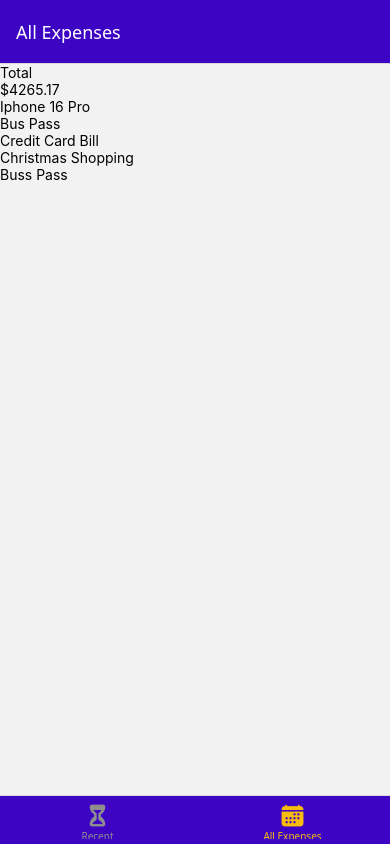
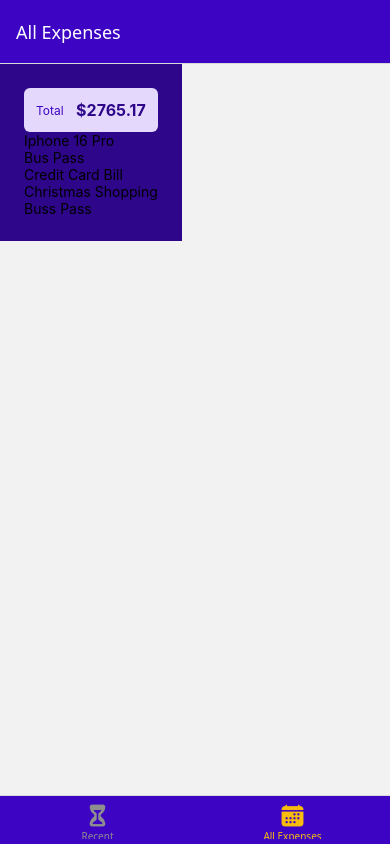
Before and after one commit to snadi043/EXPENSE-CALCULATOR, a React Native app: screen /AllExpenses in a window 390 px wide. Built offline with nearby package versions, Linux system fonts and the light colour scheme.

Commit message:
Applied styles to the ExpenseOutput and ExpenseSummary components to visually enhance the application.

```diff
--- a/components/ExpensesOutput/ExpenseOutput.js
+++ b/components/ExpensesOutput/ExpenseOutput.js
@@ -1,6 +1,7 @@
 import { StyleSheet,View } from "react-native";
 import ExpenseSummary from "./ExpenseSummary";
 import ExpenseList from './ExpenseList';
+import { GlobalColors } from "../../constants/colors";
 
 function ExpenseOutput({expense, period}){
     const Dummy_expense = [
@@ -31,12 +32,12 @@ function ExpenseOutput({expense, period}){
         {
             id: 'e5',
             description: 'Buss Pass',
-            amount: 1699.99,
+            amount: 199.99,
             data: new Date('2024-12-05'),
         }
     ]
     return (
-        <View>
+        <View style={styles.container}>
             <ExpenseSummary expense={Dummy_expense} expensesPeriod={period}/>
             <ExpenseList expenses={Dummy_expense}/>
         </View>
@@ -45,5 +46,9 @@ function ExpenseOutput({expense, period}){
 export default ExpenseOutput;
 
 const styles= StyleSheet.create({
-
+    container:{
+        flex: 1,
+        backgroundColor: GlobalColors.colors.primary700,
+        padding: 24,
+    }
 })
--- a/components/ExpensesOutput/ExpenseSummary.js
+++ b/components/ExpensesOutput/ExpenseSummary.js
@@ -1,16 +1,34 @@
 import { View, Text, StyleSheet } from "react-native";
+import { GlobalColors } from "../../constants/colors";
 
 function ExpenseSummary({expense, expensesPeriod}){
     const expenseTotal = expense.reduce((sum, currentExpense) => { return sum + currentExpense.amount}, 0);
     return (
-        <View>
-            <Text>{expensesPeriod}</Text>
-            <Text>${expenseTotal.toFixed(2)}</Text>
+        <View style={styles.container}>
+            <Text style={styles.period}>{expensesPeriod}</Text>
+            <Text style={styles.total}>${expenseTotal.toFixed(2)}</Text>
         </View>
     );
 }
 export default ExpenseSummary;
 
 const styles= StyleSheet.create({
-
+    container:{
+        flexDirection: 'row',
+        justifyContent: 'space-between',
+        backgroundColor: GlobalColors.colors.primary50,
+        alignItems: 'center',
+        borderRadius: 6,
+        padding: 12,
+        width: '100%'
+    },
+    period:{
+        fontSize: 12,
+        color: GlobalColors.colors.primary500,
+    },
+    total:{
+        fontSize: 16,
+        fontWeight: 'bold',
+        color: GlobalColors.colors.primary700,
+    }
 })
```
